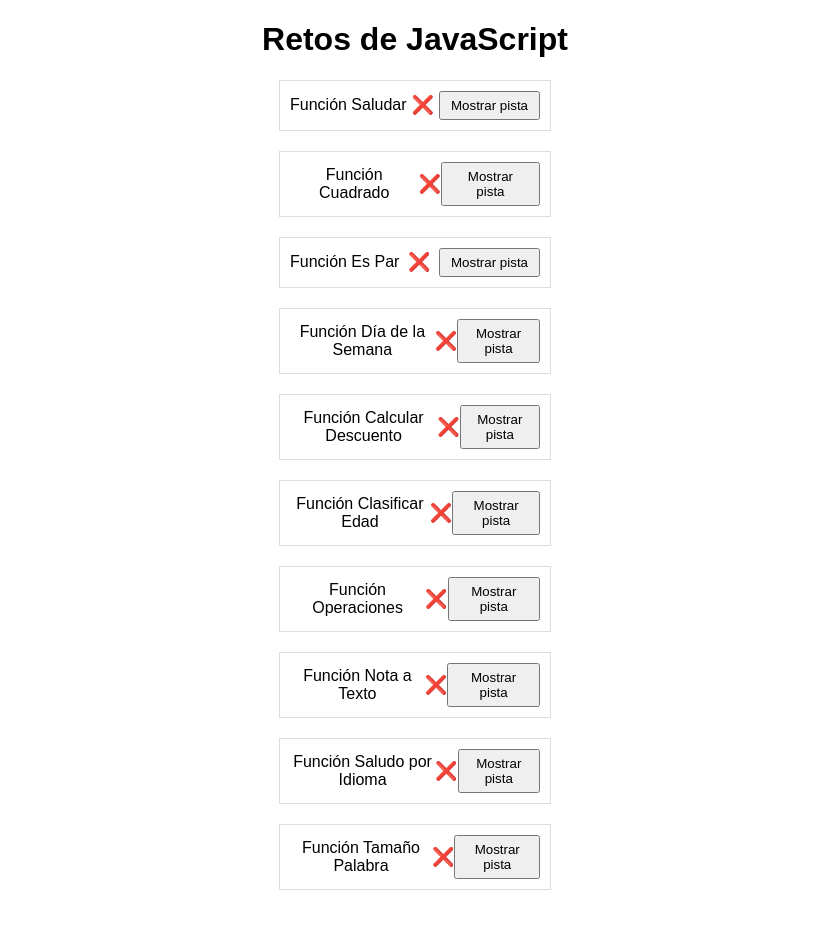
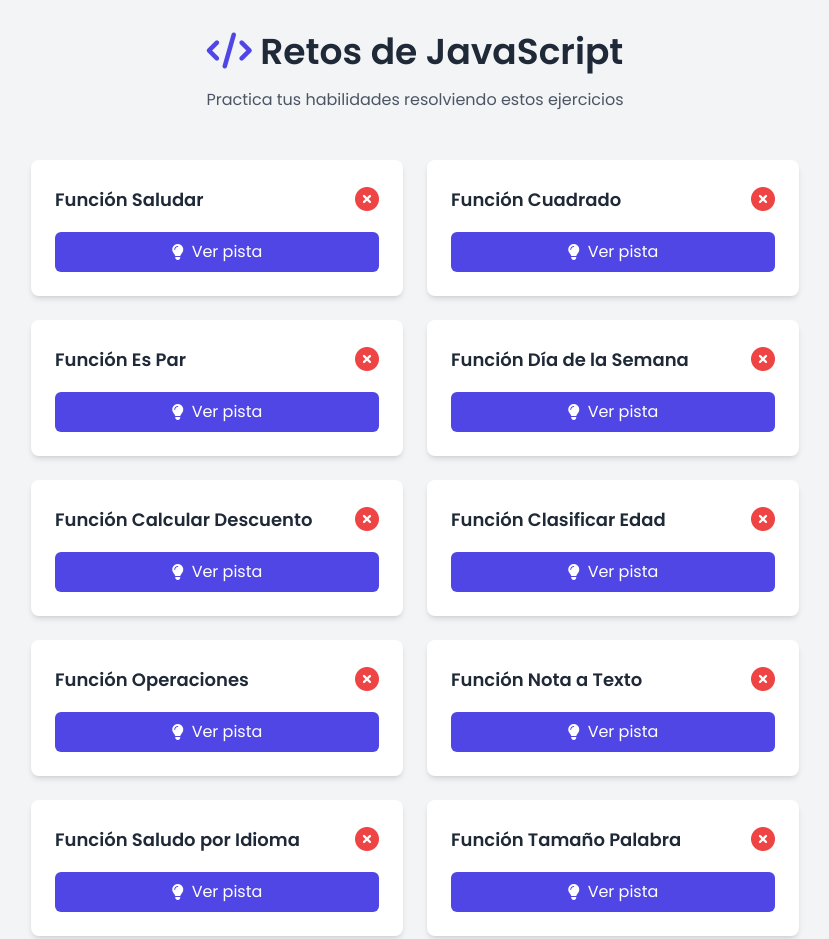
Before and after one commit to maikel50/dia-01-javascript, a plain HTML site: page index.html in a window 1280 px wide. Shown: the whole page, without its empty margins (225-1054 px from the left). Before the commit the page ends 910 px from the top, so only its background shows below. Drawn offline with nearby package versions, Linux system fonts and the light colour scheme; some packages are replaced by stand-ins of ours; a script that the page names is missing.

Commit message:
Updates exercise display and validation styles
Improves UI presentation with styled exercise cards
Enhances validation visuals with dynamic icons

```diff
--- a/index.html
+++ b/index.html
@@ -5,7 +5,14 @@
   <meta charset="UTF-8">
   <meta name="viewport" content="width=device-width, initial-scale=1.0">
   <title>Retos de JavaScript</title>
-  <link rel="stylesheet" href="./index.css">
+  <!-- Tailwind CSS via CDN -->
+  <script src="https://cdn.tailwindcss.com"></script>
+  <!-- Font Awesome -->
+  <link rel="stylesheet" href="https://cdnjs.cloudflare.com/ajax/libs/font-awesome/6.5.1/css/all.min.css">
+  <!-- Google Fonts -->
+  <link href="https://fonts.googleapis.com/css2?family=Poppins:wght@400;600&display=swap" rel="stylesheet">
+
+  <!-- Scripts de ejercicios -->
   <script src="js/ejercicio1.js"></script>
   <script src="js/ejercicio2.js"></script>
   <script src="js/ejercicio3.js"></script>
@@ -17,13 +24,35 @@
   <script src="js/ejercicio9.js"></script>
   <script src="js/ejercicio10.js"></script>
 
+  <style>
+    body {
+      font-family: 'Poppins', sans-serif;
+      background: #f3f4f6;
+    }
+    .exercise-card {
+      transition: transform 0.2s;
+    }
+    .exercise-card:hover {
+      transform: translateY(-2px);
+    }
+  </style>
+  <script src="https://cdn.jsdelivr.net/npm/sweetalert2@11"></script>
 </head>
 
-<body>
-  <h1>Retos de JavaScript</h1>
-  <ul id="exercise-list">
-    <!-- Aquí se generarán los elementos de cada ejercicio con JavaScript -->
-  </ul>
+<body class="min-h-screen py-8 px-4">
+  <div class="max-w-3xl mx-auto">
+    <header class="text-center mb-12">
+      <h1 class="text-4xl font-bold text-gray-800 mb-4">
+        <i class="fas fa-code text-indigo-600"></i>
+        Retos de JavaScript
+      </h1>
+      <p class="text-gray-600">Practica tus habilidades resolviendo estos ejercicios</p>
+    </header>
+
+    <div class="grid md:grid-cols-2 gap-6" id="exercise-list">
+      <!-- Los ejercicios se generarán aquí -->
+    </div>
+  </div>
   <script src="./index.js"></script>
 </body>
 
--- a/index.js
+++ b/index.js
@@ -151,42 +151,62 @@
 function initializeExercises() {
     const list = document.getElementById("exercise-list");
     exercises.forEach(exercise => {
-        const item = document.createElement("li");
-        item.className = "exercise-item";
+        const card = document.createElement("div");
+        card.className = "exercise-card bg-white rounded-lg shadow-md p-6 flex flex-col";
 
-        // Nombre del ejercicio
-        const title = document.createElement("span");
+        // Cabecera del ejercicio
+        const header = document.createElement("div");
+        header.className = "flex items-center justify-between mb-4";
+
+        const title = document.createElement("h3");
+        title.className = "text-lg font-semibold text-gray-800";
         title.innerText = exercise.title;
 
-        // Estado de validación
         const checkmark = document.createElement("span");
-        checkmark.className = "checkmark";
-        checkmark.innerText = "❌"; // Cambia a ✅ si está correcto
+        checkmark.className = "text-2xl";
+        checkmark.innerHTML = "❌"; // Cambiará a ✅
 
-        // Botón para pista
+        header.appendChild(title);
+        header.appendChild(checkmark);
+
+        // Botón de pista
         const hintButton = document.createElement("button");
-        hintButton.innerText = "Mostrar pista";
-        hintButton.onclick = () => alert(exercise.hint);
+        hintButton.className = "mt-auto inline-flex items-center justify-center px-4 py-2 bg-indigo-600 text-white rounded-md hover:bg-indigo-700 transition-colors";
+        hintButton.innerHTML = `
+            <i class="fas fa-lightbulb mr-2"></i>
+            Ver pista
+        `;
+        hintButton.onclick = () => {
+            Swal.fire({
+                title: 'Pista',
+                text: exercise.hint,
+                icon: 'info',
+                confirmButtonColor: '#4f46e5'
+            });
+        };
 
-        item.appendChild(title);
-        item.appendChild(checkmark);
-        item.appendChild(hintButton);
-        list.appendChild(item);
+        // Ensamblaje del card
+        card.appendChild(header);
+        card.appendChild(hintButton);
+        list.appendChild(card);
 
-        // Validación automática del ejercicio
+        // Validación automática
         validateExercise(exercise, checkmark);
     });
 }
 
-// Función para validar ejercicios
+// Función de validación actualizada
 function validateExercise(exercise, checkmark) {
-    try {
-        if (exercise.check()) {
-            checkmark.innerText = "✅";
+    setInterval(() => {
+        try {
+            const isValid = exercise.check();
+            checkmark.innerHTML = isValid ?
+                '<i class="fas fa-check-circle text-green-500"></i>' :
+                '<i class="fas fa-times-circle text-red-500"></i>';
+        } catch (e) {
+            checkmark.innerHTML = '<i class="fas fa-times-circle text-red-500"></i>';
         }
-    } catch (e) {
-        console.error(`Error al validar el ejercicio ${exercise.id}: ${e.message}`);
-    }
+    }, 1000);
 }
 
 // Inicialización de ejercicios en la página
```
